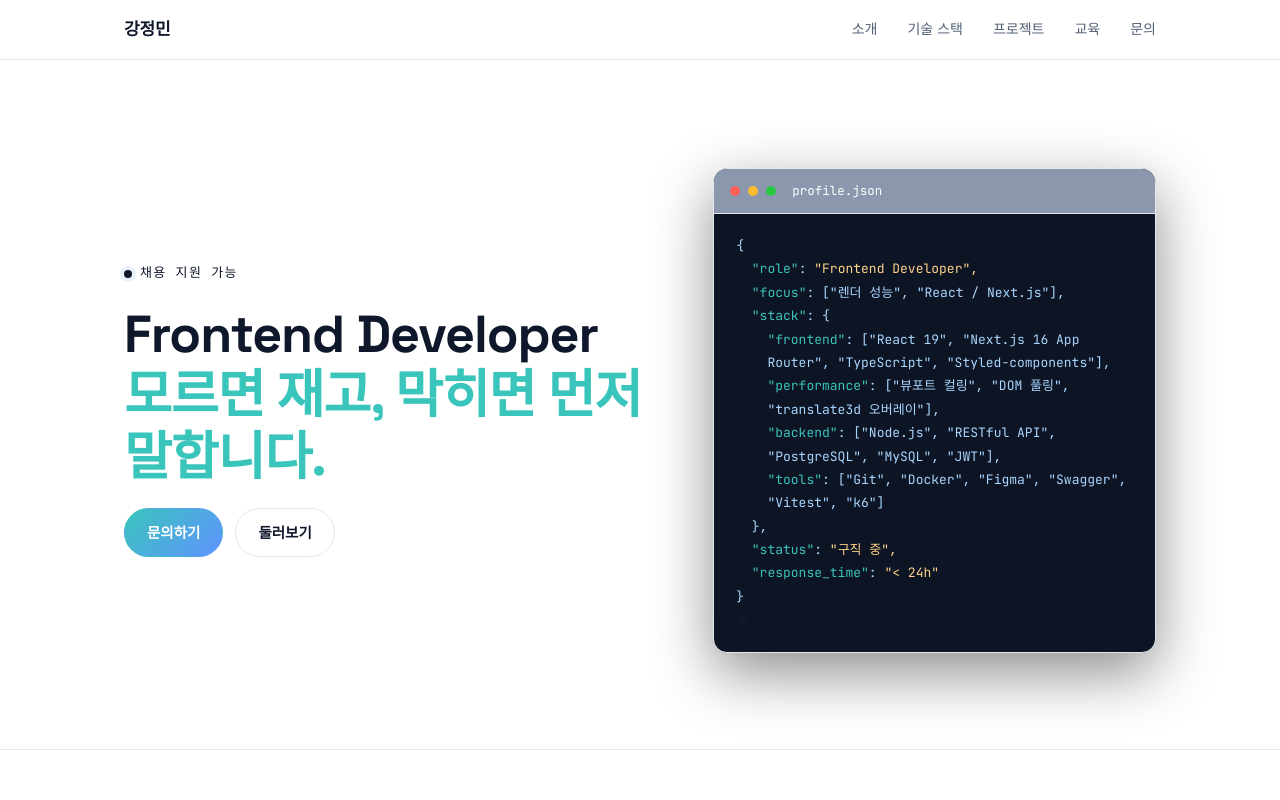
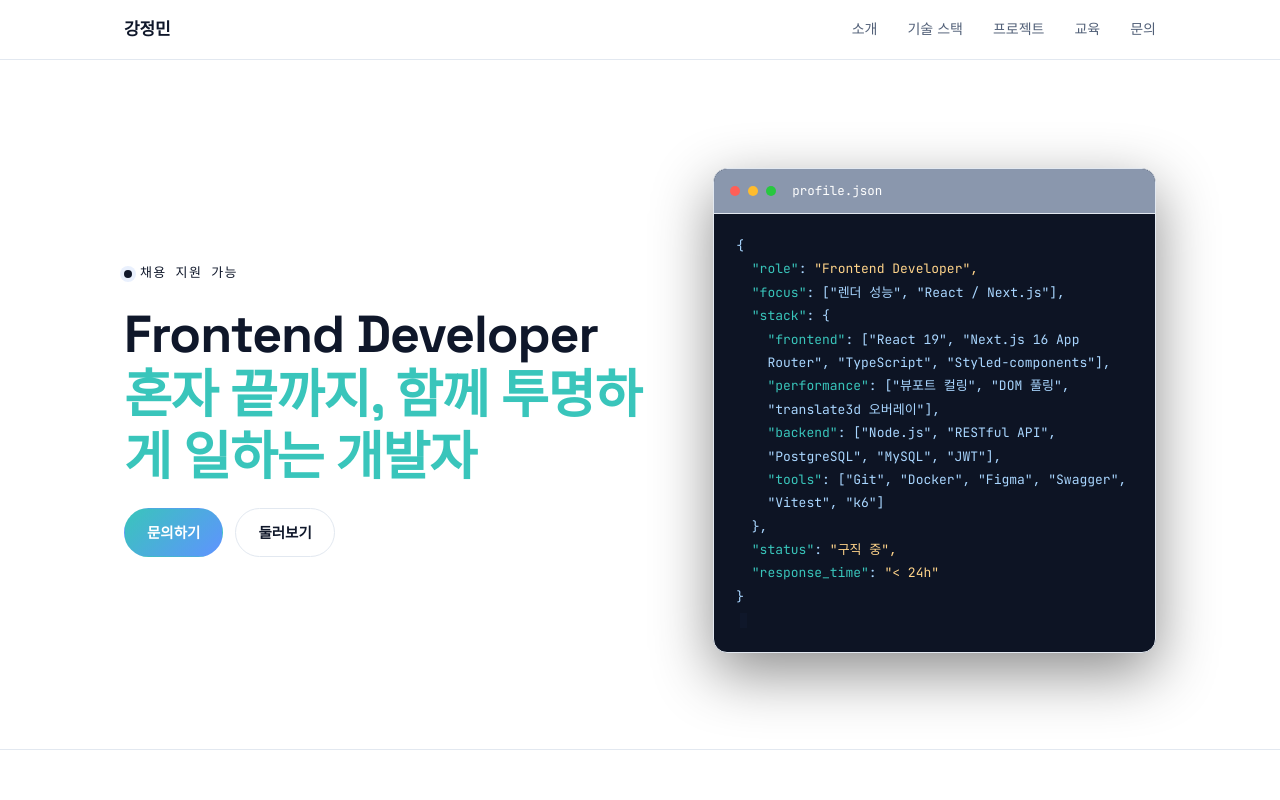
Before and after one commit to mick243/DEMO-project, a Next.js app: page / in a window 1280 px wide. Shown: the top 800 px of the page. Built offline with nearby package versions, Linux system fonts and the light colour scheme.

Commit message:
히어로 한 줄도 "혼자 끝까지, 함께 투명하게 일하는 개발자" 로 맞춘다
Co-Authored-By: Claude Opus 5.5 <noreply@anthropic.com>

```diff
--- a/app/data/portfolioData.js
+++ b/app/data/portfolioData.js
@@ -3,7 +3,7 @@
 export const profile = {
   handle: "강정민",
   role: "Frontend Developer",
-  tagline: "모르면 재고, 막히면 먼저 말합니다.",
+  tagline: "혼자 끝까지, 함께 투명하게 일하는 개발자",
   headline: "혼자 끝까지, 함께 투명하게 일하는 개발자",
   location: "서울, 대한민국",
   email: "kjm3746@gmail.com",
```
